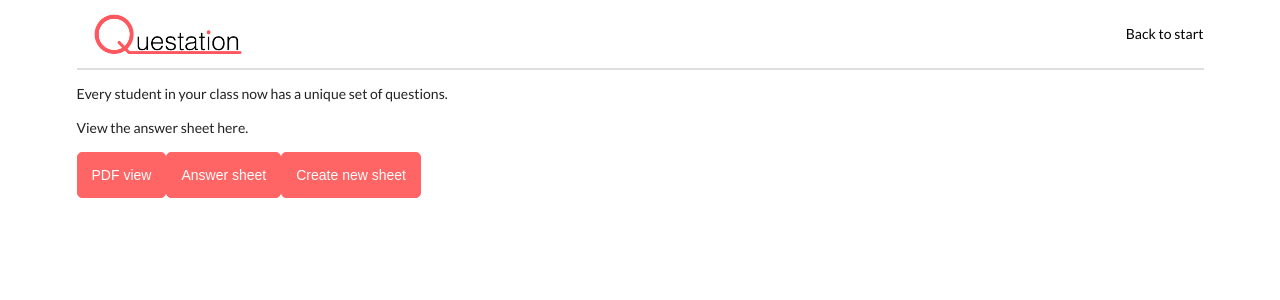
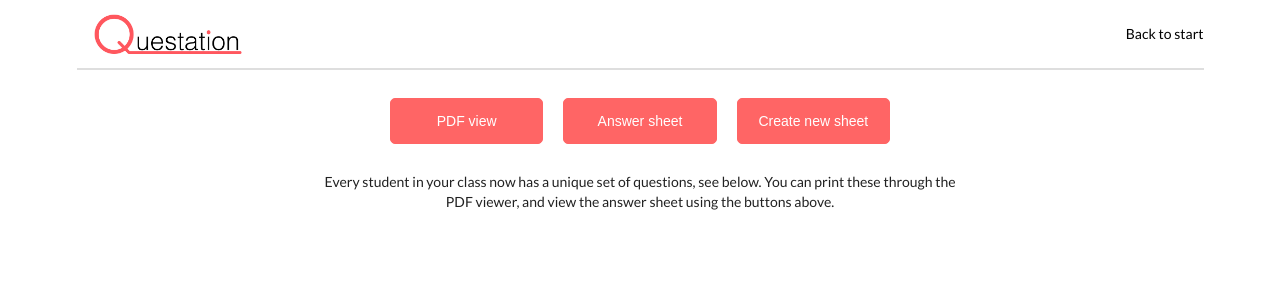
Before and after one commit to ksinghj/Questation, a React (Create React App) app: page /success in a window 1280 px wide. Shown: the top 300 px of the page. Built offline with nearby package versions, Linux system fonts and the light colour scheme.

Commit message:
Complete styles

```diff
--- a/src/components/Complete.jsx
+++ b/src/components/Complete.jsx
@@ -4,7 +4,7 @@ import SheetPreview from "./SheetPreview";
 import { connect } from "react-redux";
 // const config = {};
 // const math = create(all, config);
-
+import "../styles/Complete/index.css";
 import "../styles/misc/button.css";
 
 class Complete extends React.Component {
@@ -21,12 +21,13 @@ class Complete extends React.Component {
 
   render() {
     return (
-      <div>
-        <p>Every student in your class now has a unique set of questions.</p>
-        <p>
-          View the answer sheet{" "}
-          <span className="complete__answersheet-span">here.</span>
-        </p>
+      <div className="complete__container">
+        {
+          //  <p>
+          //   View the answer sheet{" "}
+          //   <span className="complete__answersheet-span">here.</span>
+          // </p>
+        }
         <div className="complete__action-buttons">
           <button className="button" type="button">
             PDF view
@@ -38,6 +39,11 @@ class Complete extends React.Component {
             Create new sheet
           </button>
         </div>
+        <p className="complete__info">
+          Every student in your class now has a unique set of questions, see
+          below. You can print these through the PDF viewer, and view the answer
+          sheet using the buttons above.
+        </p>
         {this.renderStudentsSheets()}
       </div>
     );
--- /dev/null
+++ b/src/styles/Complete/index.css
@@ -0,0 +1,16 @@
+.complete__container {
+  text-align: center;
+}
+
+.complete__info {
+  max-width: 50vw;
+  margin: auto;
+}
+
+.complete__action-buttons {
+  display: grid;
+  gap: 20px;
+  grid-template: 1fr / 1fr 1fr 1fr;
+  margin: 2em auto;
+  width: 500px;
+}
```
